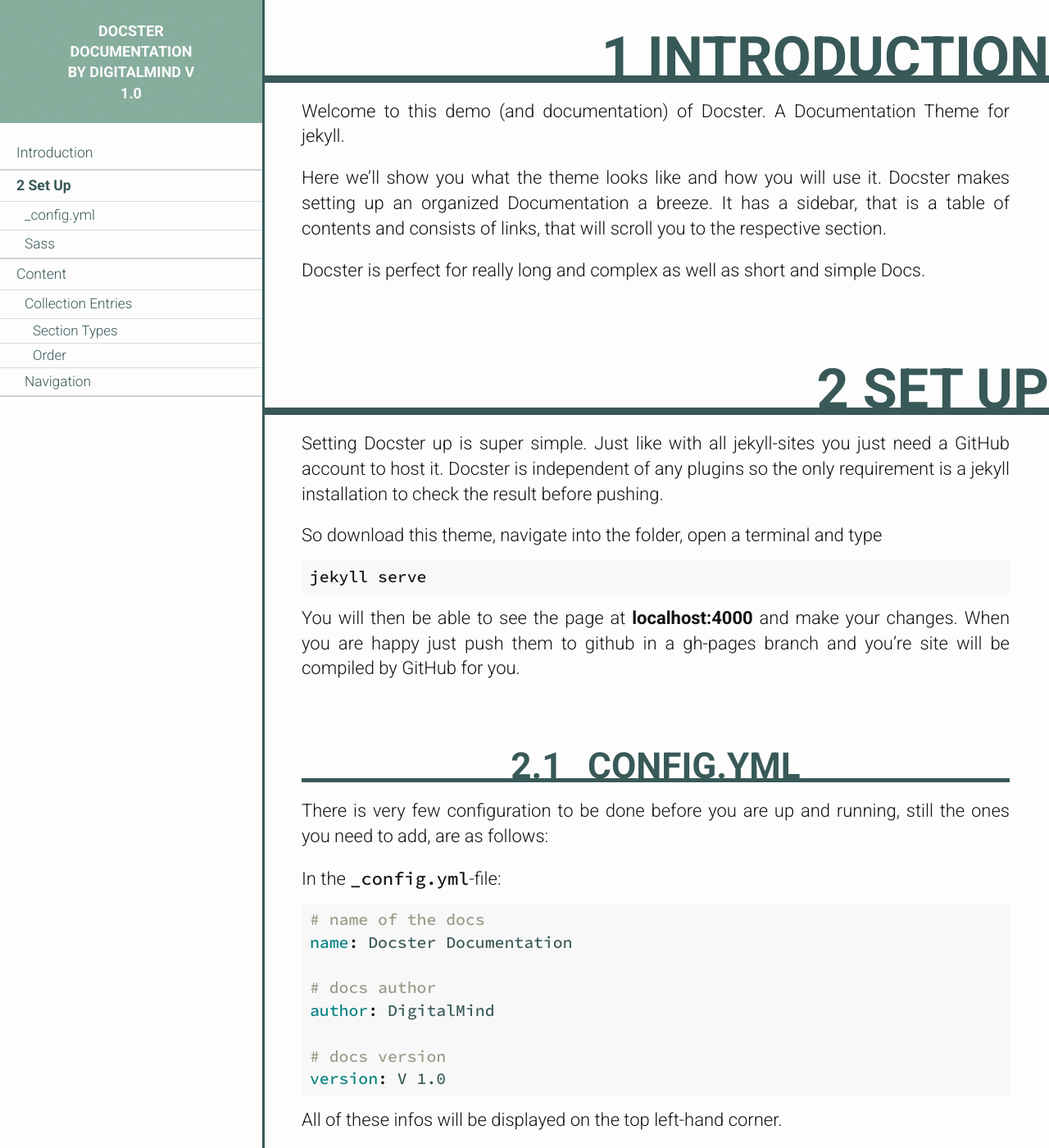
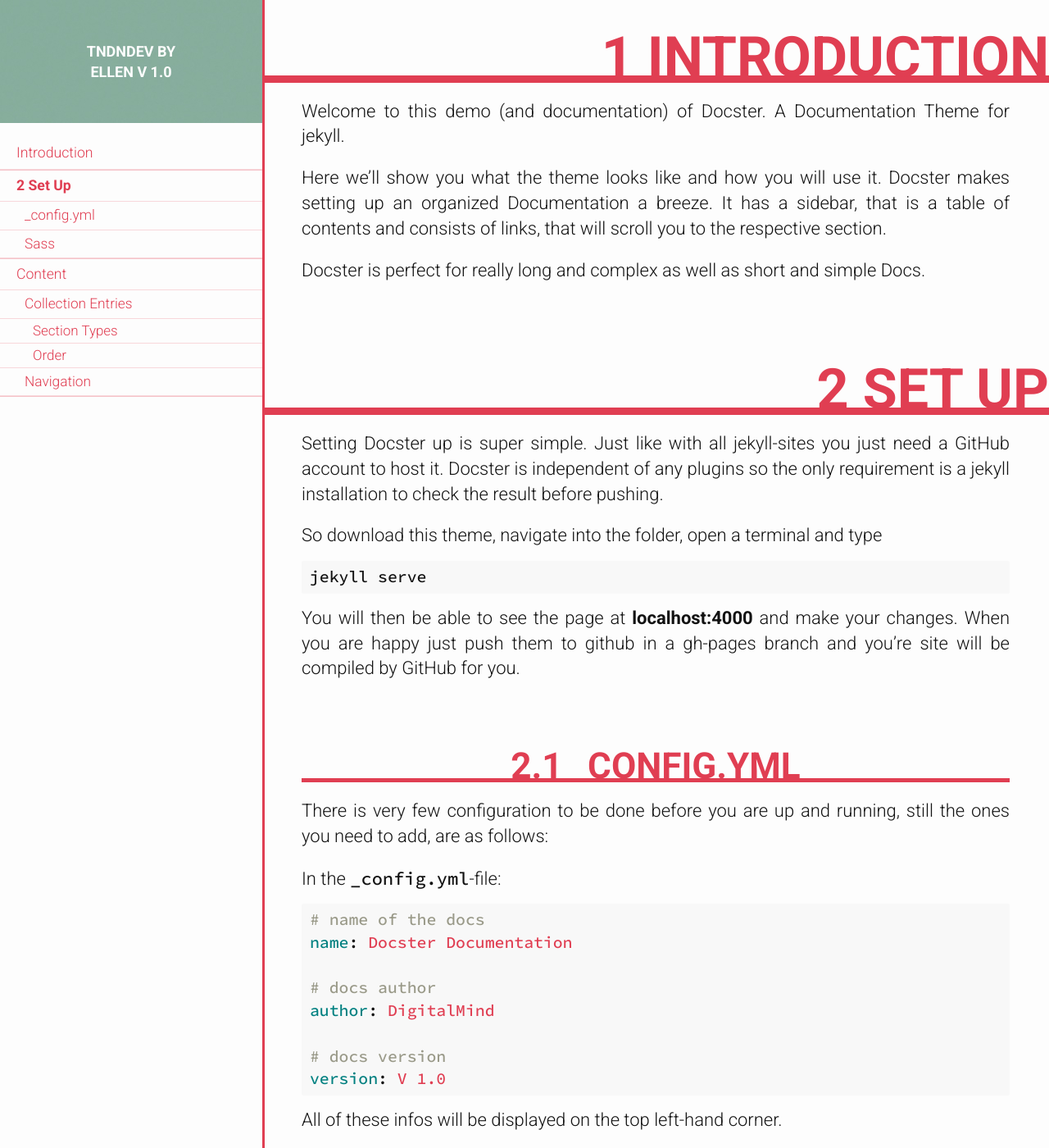
Before and after one commit to tndndev/tndndev.github.io, a Jekyll site: the page built from index.html, in a window 1280 px wide and 1400 px high. Shown: the whole window at 82% size. Built offline with Jekyll 4.4.1, drawn with Linux system fonts in a browser that asks for light colours.

Commit message:
color modified

```diff
--- a/_config.yml
+++ b/_config.yml
@@ -1,6 +1,6 @@
 full_rebuild: true
-name: Docster Documentation
-author: DigitalMind
+name: tndndev
+author: ellen
 version: V 1.0
 encoding: utf-8
 defaults:
--- a/_sass/modules/_colors.scss
+++ b/_sass/modules/_colors.scss
@@ -1,10 +1,12 @@
 $white: #FDFDFD;
 $black: #121212;
 
-$darkgray: #333;
+//최상단의 배경
+$darkgray: #282932;
 $mediumgray: #C7C6C5;
 $lightgray: #e3e3e3;
 
 $gray: #5e5e5e;
-$green: #385958;
+//타이틀에 글씨 색
+$green: #e03e52;
 $darkgreen: darken($green, 20%);
```
